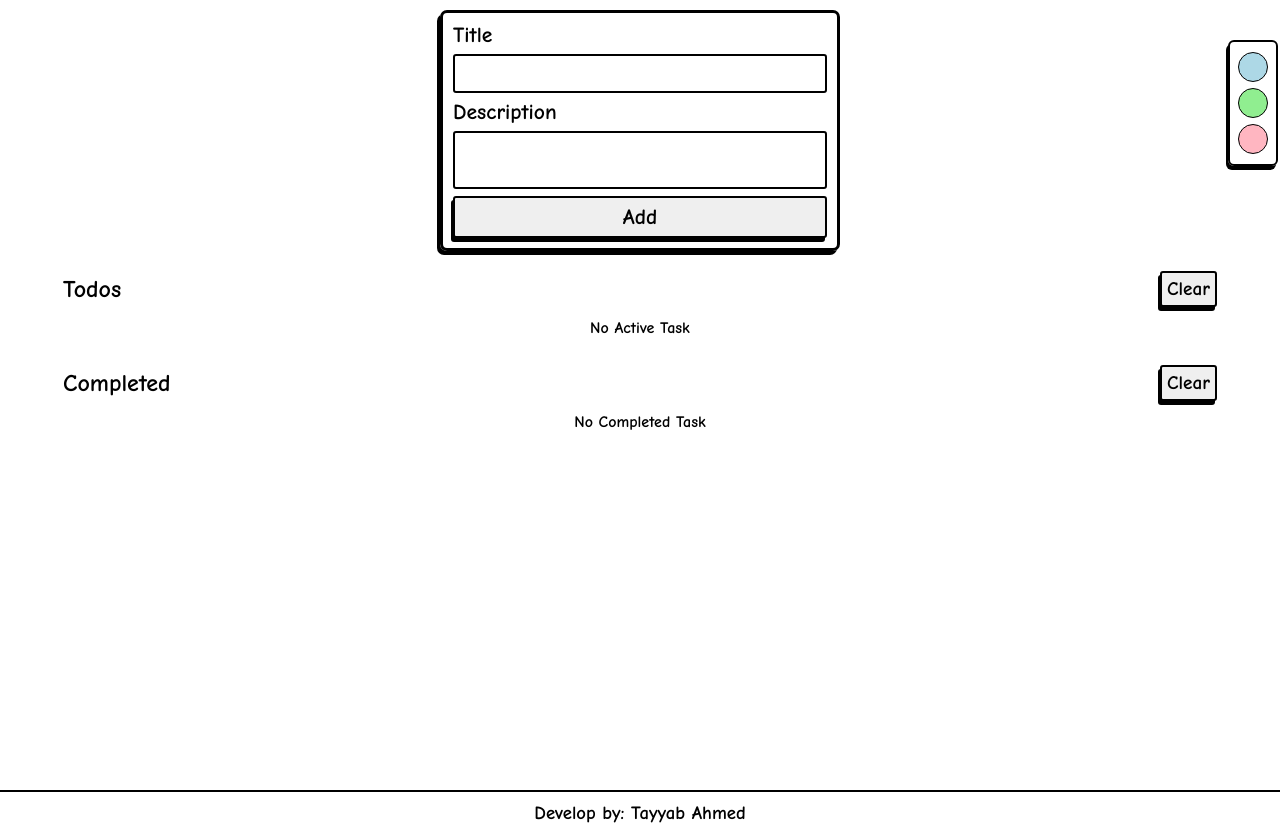
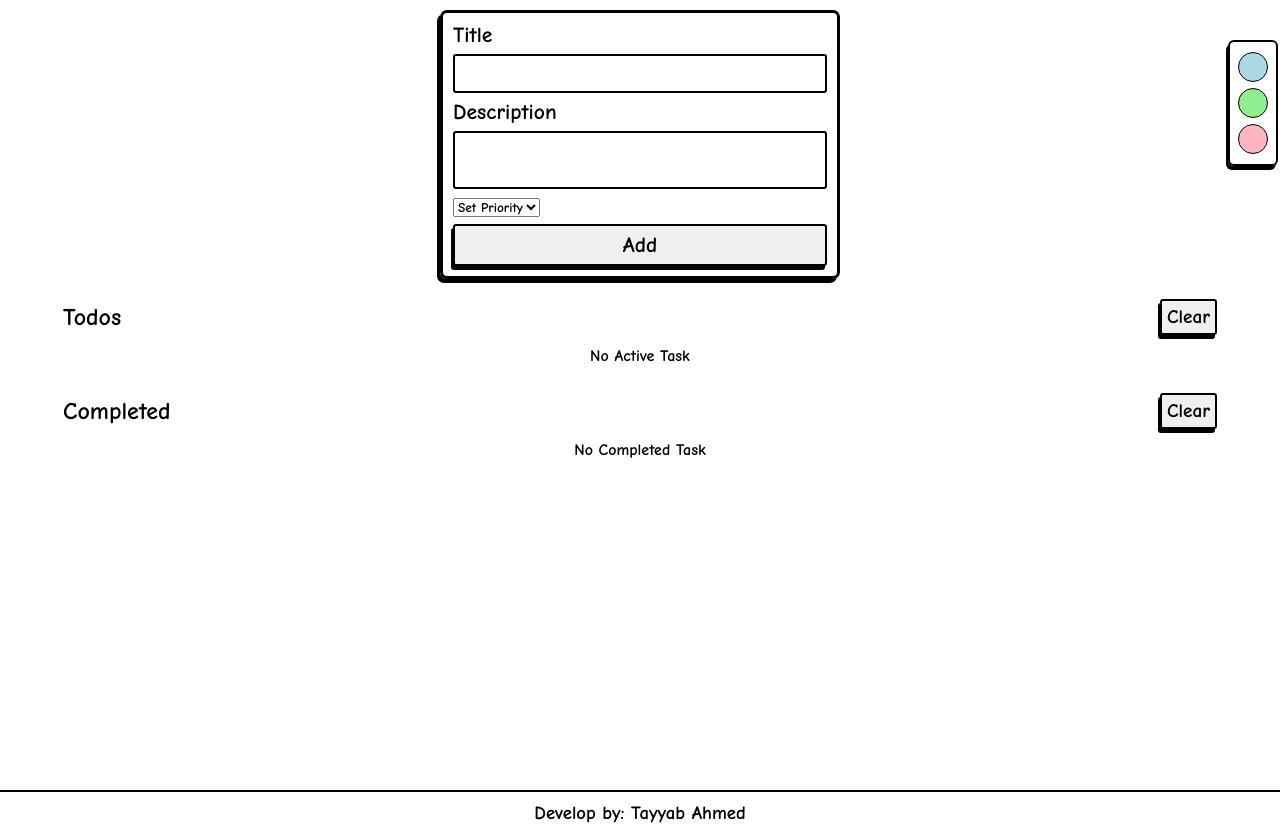
Before and after one commit to TayyabAhmed890/Todo_Manager, a plain HTML site: page index.html in a window 1280 px wide. Shown: the part 60-894 px from the top of the page. Drawn offline with Linux system fonts and the light colour scheme.

Commit message:
add priority structure code

```diff
--- a/index.html
+++ b/index.html
@@ -27,6 +27,14 @@
                 <input type="text" name="title" id="title">
                 <label>Description</label>
                 <textarea name="desc" id="desc"></textarea>
+                <div id="priority-area">
+                    <!-- <label>Priority</label> -->
+                    <select name="priority" id="priority" required>
+                    <option value="" disabled selected >Set Priority</option>
+                        <option value="High">High</option>
+                        <option value="Low">Low</option>
+                    </select>
+                </div>
                 <button id="create-todo" class="btn">Add</button>
             </section>
         </div>
```
